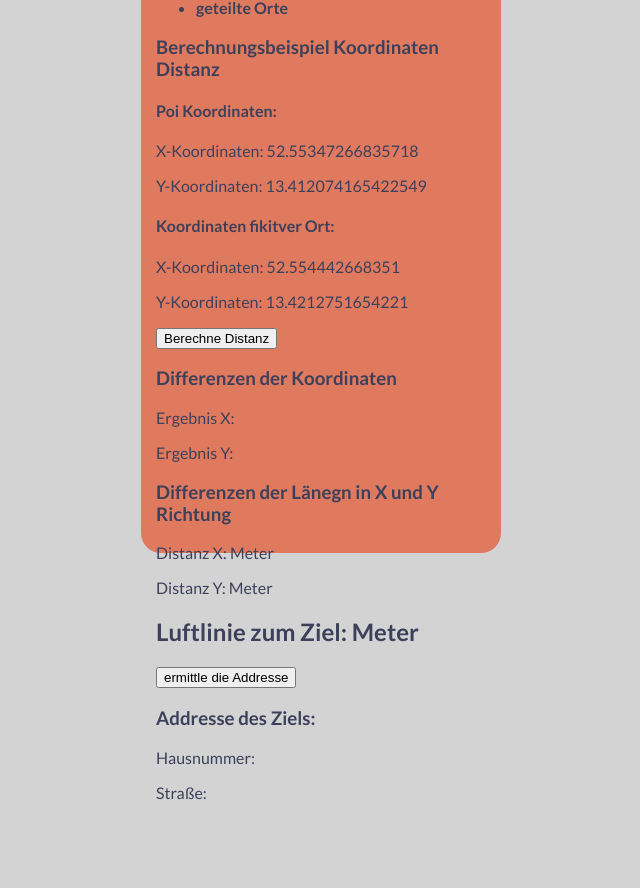
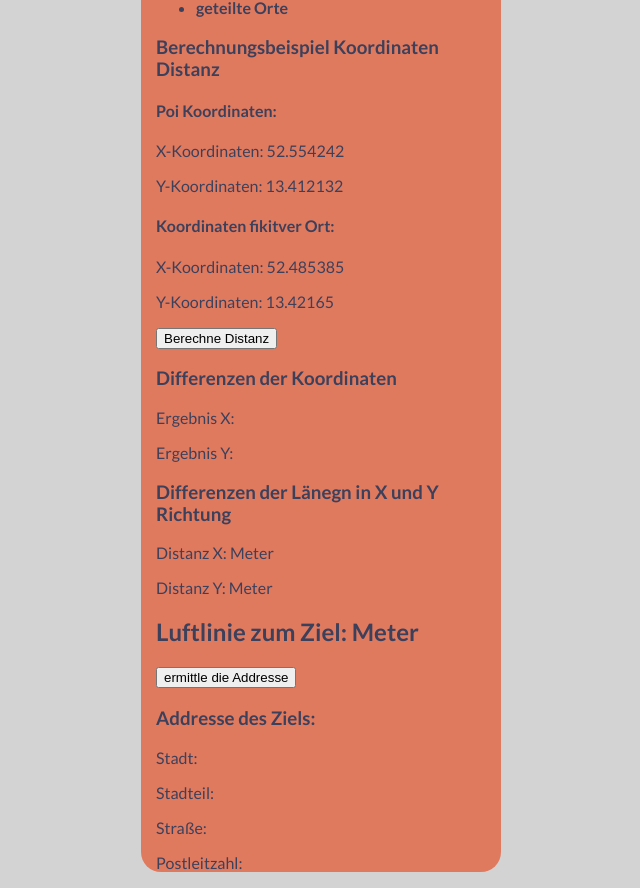
Before and after one commit to mullerow/Abled-App, a Vue app: page / in a window 1280 px wide. Shown: the part 215-1103 px from the top of the page, without its empty margins (319-959 px from the left). Before the commit the page ends 1017 px from the top, so only its background shows below. Built offline with nearby package versions, Linux system fonts and the light colour scheme.

Commit message:
feat: now the address is local stored and rendered

```diff
--- a/src/assets/main.css
+++ b/src/assets/main.css
@@ -43,7 +43,7 @@ body {
   margin-right: auto;
   background-color: var(--red);
   width: 360px;
-  height: 760px;
+  min-height: 760px;
   border-radius: 20px;
 }
 
--- a/src/stores/store.js
+++ b/src/stores/store.js
@@ -16,10 +16,10 @@ export const storeData = defineStore('poiStore', {
       // temporäre Daten für die Suchfunktion
       searchDistance: 500,
       // temporäre Daten für die Addressenbestimmung aus Koorinaten
-      houseNumber: 0,
+      district: 0,
       street: '',
       city: '',
-      Zip: 0
+      ZipCode: 0
     },
 
     /////////////////////////////////////////////////////////////////////////////////////////////////////////////////////////////
@@ -77,8 +77,8 @@ export const storeData = defineStore('poiStore', {
         id: 201,
         categoryId: '301',
         detailCategories: ['steil', 'Geländer'],
-        xCoordinates: 52.55347266835718,
-        yCoordinates: 13.412074165422549,
+        xCoordinates: 52.554242,
+        yCoordinates: 13.412132,
         status: true,
         minWidth: 92,
         isFavorite: false,
@@ -186,10 +186,18 @@ export const storeData = defineStore('poiStore', {
       )
         .then((response) => response.json())
         .then((data) => {
+          console.log(data)
           console.log(data.address.city)
+          console.log(data.address.postcode)
+          console.log(data.address.road)
+          console.log(data.address.suburb)
+          this.street = data.address.road
+          this.city = data.address.city
+          this.zipCode = data.address.postcode
+          this.district = data.address.suburb
         })
         .catch((error) => {
-          console.error('Fehler beim Abrufen der Adresse:', error)
+          console.error('Die Koordinaten konnten leider nicht Verabeitet werden:', error)
         })
     }
   }
--- a/src/views/HomeView.vue
+++ b/src/views/HomeView.vue
@@ -5,8 +5,8 @@ export default {
   data() {
     return {
       store: storeData(),
-      testX: 52.554442668351,
-      testY: 13.4212751654221
+      testX: 52.485385,
+      testY: 13.42165
     }
   }
 }
@@ -43,16 +43,12 @@ export default {
     <span style="color: goldenrod">{{ store.straightLineToAim }}</span>
     Meter
   </h2>
-  <button
-    @click="
-      store.getAddressbyCoordinates(store.poiData[0].xCoordinates, store.poiData[0].yCoordinates)
-    "
-  >
-    ermittle die Addresse
-  </button>
+  <button @click="store.getAddressbyCoordinates(testX, testY)">ermittle die Addresse</button>
   <h3>Addresse des Ziels:</h3>
-  <p>Hausnummer: {{ store.houseNumber }}</p>
+  <p>Stadt: {{ store.city }}</p>
+  <p>Stadteil: {{ store.district }}</p>
   <p>Straße: {{ store.street }}</p>
+  <p>Postleitzahl: {{ store.zipCode }}</p>
   <!--
   <h3>Liste aller User aus der Pinia Datenbank</h3>
   <ul v-for="user of store.userData" :key="user.id">
```
